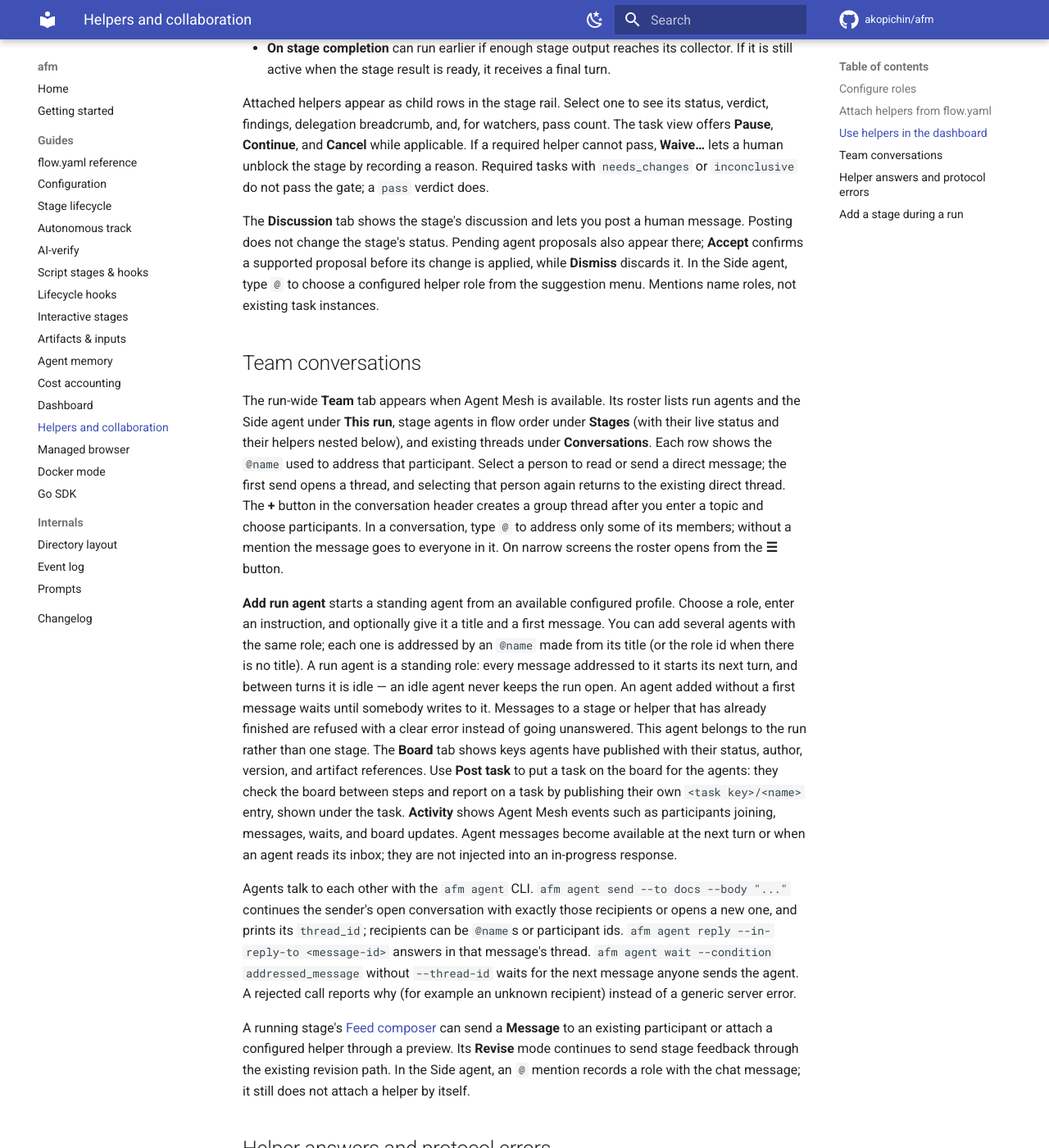
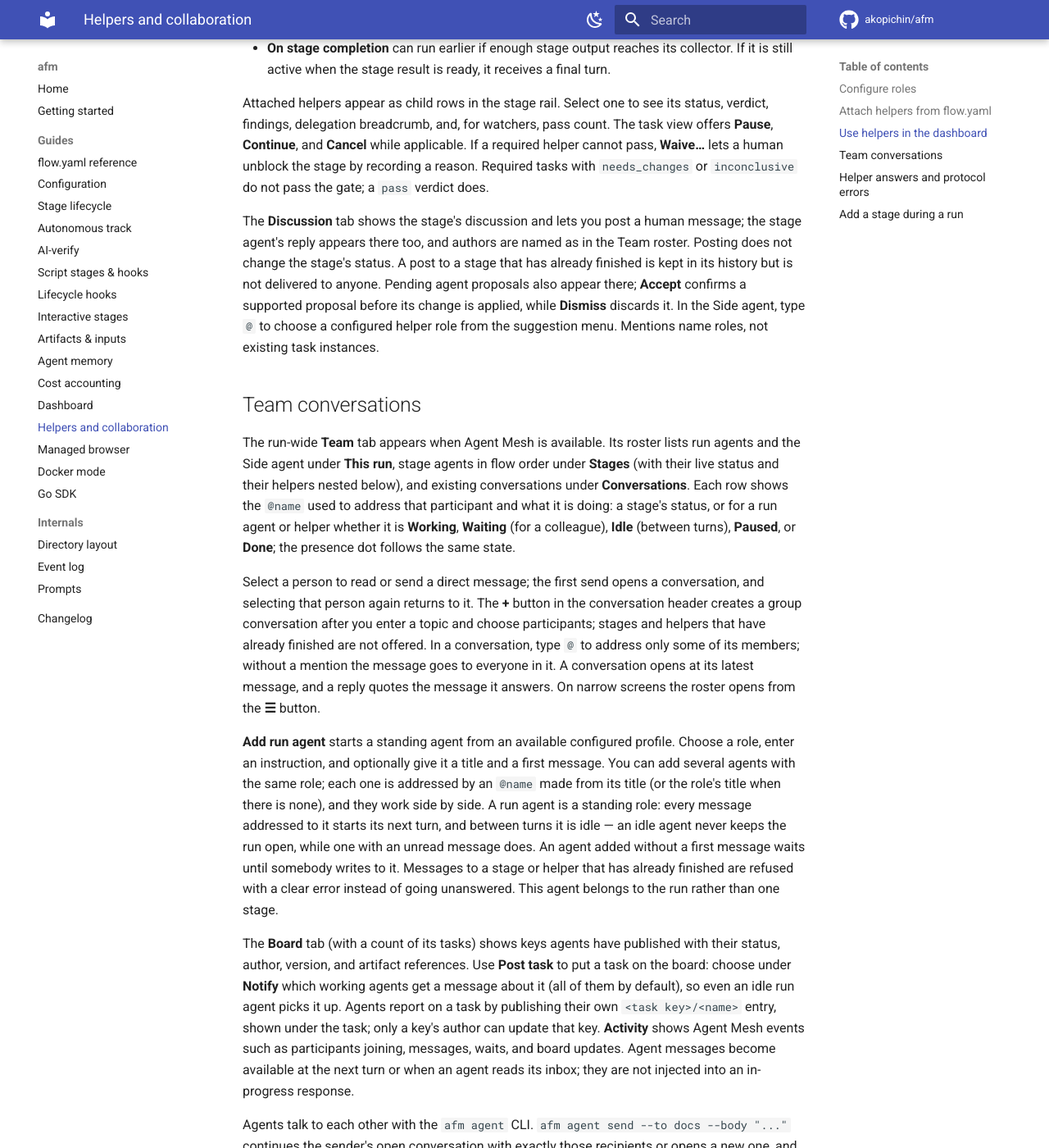
Before and after one commit to akopichin/afm, an MkDocs documentation site: the page built from docs/collaboration.md, in a window 1280 px wide and 1400 px high, scrolled down 2091 px. Shown: the whole window at 82% size. Built offline with MkDocs 1.6.1 and Material for MkDocs 9.7.7, drawn with Linux system fonts in a browser that asks for light colours; comment, search, counter and statistics services are not loaded; some of the changed text lies outside the part shown.

Commit message:
Документация Team и CHANGELOG: активность агентов, уведомления о задачах доски, inbox --all

```diff
--- a/docs/collaboration.md
+++ b/docs/collaboration.md
@@ -105,9 +105,11 @@ recording a reason. Required tasks with `needs_changes` or `inconclusive` do not
 pass the gate; a `pass` verdict does.
 
 The **Discussion** tab shows the stage's discussion and lets you post a human
-message. Posting does not change the stage's status. Pending agent proposals
-also appear there; **Accept** confirms a supported proposal before its change
-is applied, while **Dismiss** discards it. In the Side agent, type `@` to choose a
+message; the stage agent's reply appears there too, and authors are named as in
+the Team roster. Posting does not change the stage's status. A post to a stage
+that has already finished is kept in its history but is not delivered to anyone.
+Pending agent proposals also appear there; **Accept** confirms a supported
+proposal before its change is applied, while **Dismiss** discards it. In the Side agent, type `@` to choose a
 configured helper role from the suggestion menu. Mentions name roles, not
 existing task instances.
 
@@ -116,27 +118,37 @@ existing task instances.
 The run-wide **Team** tab appears when Agent Mesh is available. Its roster lists
 run agents and the Side agent under **This run**, stage agents in flow order under
 **Stages** (with their live status and their helpers nested below), and existing
-threads under **Conversations**. Each row shows the `@name` used to address that
-participant. Select a person to read or send a direct message; the first send
-opens a thread, and selecting that person again returns to the existing direct
-thread. The **+** button in the conversation header creates a group thread after
-you enter a topic and choose participants. In a conversation, type `@` to address
-only some of its members; without a mention the message goes to everyone in it.
-On narrow screens the roster opens from the **☰** button.
+conversations under **Conversations**. Each row shows the `@name` used to address
+that participant and what it is doing: a stage's status, or for a run agent or
+helper whether it is **Working**, **Waiting** (for a colleague), **Idle** (between
+turns), **Paused**, or **Done**; the presence dot follows the same state.
+
+Select a person to read or send a direct message; the first send opens a
+conversation, and selecting that person again returns to it. The **+** button in
+the conversation header creates a group conversation after you enter a topic and
+choose participants; stages and helpers that have already finished are not
+offered. In a conversation, type `@` to address only some of its members; without
+a mention the message goes to everyone in it. A conversation opens at its latest
+message, and a reply quotes the message it answers. On narrow screens the roster
+opens from the **☰** button.
 
 **Add run agent** starts a standing agent from an available configured profile.
 Choose a role, enter an instruction, and optionally give it a title and a first
 message. You can add several agents with the same role; each one is addressed by
-an `@name` made from its title (or the role id when there is no title). A run agent
-is a standing role: every message addressed to it starts its next turn, and between
-turns it is idle — an idle agent never keeps the run open. An agent added without a
-first message waits until somebody writes to it. Messages to a stage or helper that
-has already finished are refused with a clear error instead of going unanswered.
-This agent belongs to the run rather than one stage. The **Board** tab shows keys
-agents have published with their status, author, version, and artifact references.
-Use **Post task** to put a task on the board for the agents: they check the board
-between steps and report on a task by publishing their own `<task key>/<name>`
-entry, shown under the task.
+an `@name` made from its title (or the role's title when there is none), and they
+work side by side. A run agent is a standing role: every message addressed to it
+starts its next turn, and between turns it is idle — an idle agent never keeps the
+run open, while one with an unread message does. An agent added without a first
+message waits until somebody writes to it. Messages to a stage or helper that has
+already finished are refused with a clear error instead of going unanswered. This
+agent belongs to the run rather than one stage.
+
+The **Board** tab (with a count of its tasks) shows keys agents have published
+with their status, author, version, and artifact references. Use **Post task** to
+put a task on the board: choose under **Notify** which working agents get a
+message about it (all of them by default), so even an idle run agent picks it up.
+Agents report on a task by publishing their own `<task key>/<name>` entry, shown
+under the task; only a key's author can update that key.
 **Activity** shows Agent Mesh events such as participants joining, messages,
 waits, and board updates. Agent messages become available at the next turn or
 when an agent reads its inbox; they are not injected into an in-progress response.
@@ -145,7 +157,9 @@ Agents talk to each other with the `afm agent` CLI. `afm agent send --to docs
 --body "..."` continues the sender's open conversation with exactly those
 recipients or opens a new one, and prints its `thread_id`; recipients can be
 `@name`s or participant ids. `afm agent reply --in-reply-to <message-id>` answers
-in that message's thread. `afm agent wait --condition addressed_message` without
+in that message's thread. `afm agent inbox` lists only messages the agent has not
+been handed yet (`--all` shows the whole history), so an agent never answers the
+same question twice. `afm agent wait --condition addressed_message` without
 `--thread-id` waits for the next message anyone sends the agent. A rejected call
 reports why (for example an unknown recipient) instead of a generic server error.
 
```
Also changed, not shown: CHANGELOG.md (+25 -0 lines).
